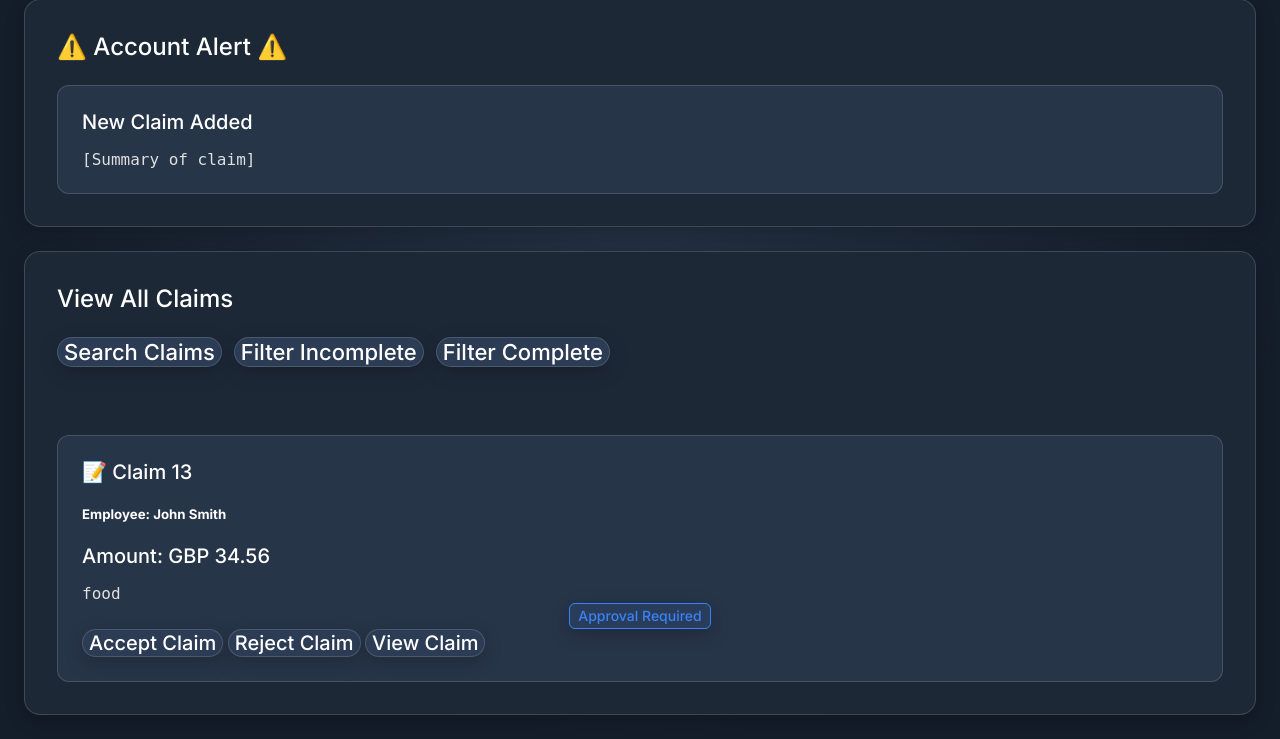
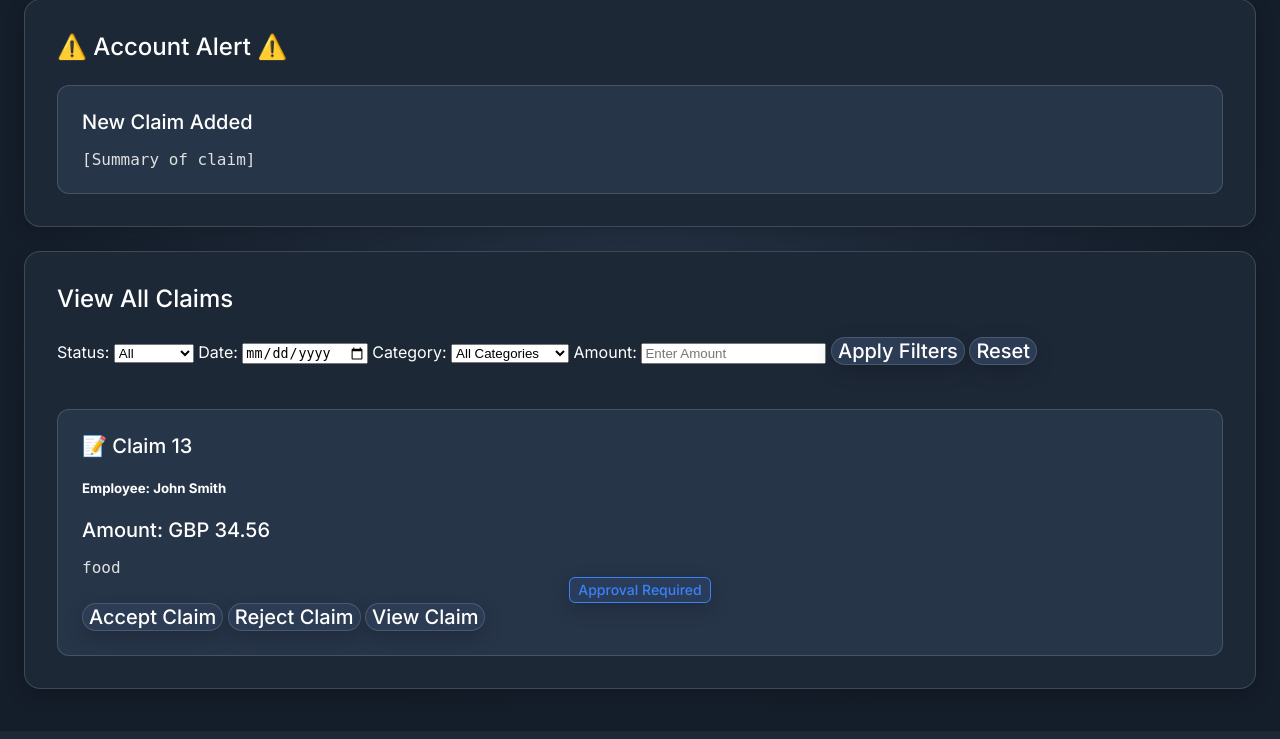
Before and after one commit to KashiCode/FDM-Expense-App, a PHP site: page /php/manager_dashboard.php in a window 1280 px wide. Shown: the part 167-906 px from the top of the page. Run offline with PHP 8.4, Linux system fonts and the light colour scheme; a user stored in the database is signed in; data comes from the database, SQL or seed files in the repository.

Commit message:
added filtering to manager dashboard

```diff
--- a/php/manager_dashboard.php
+++ b/php/manager_dashboard.php
@@ -1,12 +1,41 @@
 <?php
 session_start();
-    if(!isset($_SESSION['employeeId'])){
+if (!isset($_SESSION['employeeId']) || $_SESSION['role'] != 'Manager') {
     header("Location: ../login.html");
-    }
-    if($_SESSION['role'] != 'Manager'){
-        header("Location: ../login.html");
+    exit();
 }
 require_once "models/DatabaseManager.php";
+
+$conn = DatabaseManager::getInstance()->getConnection();
+
+// Build dynamic SQL query
+$sql = "SELECT expense_claims.*, employees.firstName, employees.lastName
+        FROM expense_claims
+        INNER JOIN employees ON expense_claims.employeeId = employees.employeeId
+        WHERE employees.manager = :managerId";
+$params = [':managerId' => $_SESSION['employeeId']];
+
+if (!empty($_GET['date'])) {
+    $sql .= " AND DATE(date) = :date";
+    $params[':date'] = $_GET['date'];
+}
+if (!empty($_GET['category'])) {
+    $sql .= " AND category LIKE :category";
+    $params[':category'] = '%' . $_GET['category'] . '%';
+}
+if (!empty($_GET['amount'])) {
+    $sql .= " AND amount = :amount";
+    $params[':amount'] = $_GET['amount'];
+}
+if (!empty($_GET['status'])) {
+    $sql .= " AND status = :status";
+    $params[':status'] = $_GET['status'];
+}
+
+$sql .= " ORDER BY date DESC";
+$stmt = $conn->prepare($sql);
+$stmt->execute($params);
+$claims = $stmt->fetchAll(PDO::FETCH_ASSOC);
 ?>
 
 <!DOCTYPE html>
@@ -16,7 +45,6 @@
     <meta name="viewport" content="width=device-width, initial-scale=1.0">
     <title>FDM Expense App</title>
     <link rel="stylesheet" href="../css/style.css">
-
 </head>
 <body>
 <div class="container">
@@ -27,7 +55,7 @@
             <form method="POST" action="../php/logout.php" style="display: inline;">
                 <button class="Btn" type="submit">
                     <div class="sign">
-                            <svg viewBox="0 0 512 512"><path d="M377.9 105.9L500.7 228.7c7.2 7.2 11.3 17.1 11.3 27.3s-4.1 20.1-11.3 27.3L377.9 406.1c-6.4 6.4-15 9.9-24 9.9c-18.7 0-33.9-15.2-33.9-33.9l0-62.1-128 0c-17.7 0-32-14.3-32-32l0-64c0-17.7 14.3-32 32-32l128 0 0-62.1c0-18.7 15.2-33.9 33.9-33.9c9 0 17.6 3.6 24 9.9zM160 96L96 96c-17.7 0-32 14.3-32 32l0 256c0 17.7 14.3 32 32 32l64 0c17.7 0 32 14.3 32 32s-14.3 32-32 32l-64 0c-53 0-96-43-96-96L0 128C0 75 43 32 96 32l64 0c17.7 0 32 14.3 32 32s-14.3 32-32 32z"></path></svg>
+                        <svg viewBox="0 0 512 512"><path d="..."></path></svg>
                     </div>
                     <div class="text">Logout</div>
                 </button>
@@ -36,59 +64,76 @@
     </nav>
     <br>
 
-
-        <!-- User Alerts -->
+    <!-- Account Alert -->
     <section class="active-alerts">
         <h3>⚠️ Account Alert ⚠️</h3>
         <div class="report">
-                <h4>New Claim Added </span></h4>
+            <h4>New Claim Added</h4>
             <p>[Summary of claim]</p>
         </div>
     </section>
 
+    <!-- Claim Filter + Results -->
     <section class="weather-map">
         <h3>View All Claims</h3>
-            <div class="tabs">
-                <button>Search Claims</button>
-                <button>Filter Incomplete</button>
-                <button>Filter Complete</button>
+
+        <!-- Filter Form -->
+        <form method="GET">
+            <label for="status">Status:</label>
+            <select name="status" id="status">
+                <option value="">All</option>
+                <option value="Pending" <?= ($_GET['status'] ?? '') == 'Pending' ? 'selected' : '' ?>>Pending</option>
+                <option value="Approved" <?= ($_GET['status'] ?? '') == 'Approved' ? 'selected' : '' ?>>Approved</option>
+                <option value="Rejected" <?= ($_GET['status'] ?? '') == 'Rejected' ? 'selected' : '' ?>>Rejected</option>
+            </select>
+
+            <label for="date">Date:</label>
+            <input type="date" name="date" value="<?= htmlspecialchars($_GET['date'] ?? '') ?>">
+
+            <label for="category">Category:</label>
+            <select name="category">
+                    <option value="">All Categories</option>
+                    <option value="Travel" <?= ($_GET['category'] ?? '') === 'Travel' ? 'selected' : '' ?>>Travel</option>
+                    <option value="Food" <?= ($_GET['category'] ?? '') === 'Food' ? 'selected' : '' ?>>Food</option>
+                    <option value="Office Supplies" <?= ($_GET['category'] ?? '') === 'Office Supplies' ? 'selected' : '' ?>>Office Supplies</option>
+                    <option value="Accommodation" <?= ($_GET['category'] ?? '') === 'Accommodation' ? 'selected' : '' ?>>Accommodation</option>
+                    <option value="Fuel" <?= ($_GET['category'] ?? '') === 'Fuel' ? 'selected' : '' ?>>Fuel</option>
+                </select>
+            <label for="amount">Amount:</label>
+            <input type="number" step="0.01" name="amount" value="<?= $_GET['amount'] ?? '' ?>" placeholder="Enter Amount">
+
+            <button type="submit">Apply Filters</button>
+            <a href="manager_dashboard.php"><button type="button">Reset</button></a>
+        </form>
+
+        <br>
+
+        <?php if ($claims): ?>
+            <?php foreach ($claims as $claim): ?>
+                <div class="report">
+                    <h4>📝 Claim <?= $claim['claimId'] ?></h4>
+                    <h5>Employee: <?= $claim['firstName'] . ' ' . $claim['lastName'] ?></h5>
+                    <h4>Amount: <?= $claim['currency'] . ' ' . $claim['amount'] ?></h4>
+                    <p><?= $claim['description'] ?></p>
+
+                    <?php if ($claim['status'] == 'Pending'): ?>
+                        <div class="badges"><button class="blue">Approval Required</button></div>
+                        <button>Accept Claim</button>
+                        <button>Reject Claim</button>
+                        <button onclick="window.location.href='view_claim.php?id=<?= $claim['claimId'] ?>'">View Claim</button>
+                    <?php elseif ($claim['status'] == 'Rejected'): ?>
+                        <div class="badges"><button class="red">Rejected</button></div>
+                        <button onclick="window.location.href='view_claim.php?id=<?= $claim['claimId'] ?>'">View Claim</button>
+                    <?php else: ?>
+                        <div class="badges"><button class="green">Approved</button></div>
+                        <button onclick="window.location.href='view_claim.php?id=<?= $claim['claimId'] ?>'">View Claim</button>
+                    <?php endif; ?>
                 </div>
-            <br>
-            <?php
-                $conn = DatabaseManager::getInstance()->getConnection();
-
-                $sql = "SELECT expense_claims.*, employees.firstName, employees.lastName
-                        FROM expense_claims
-                        INNER JOIN employees ON expense_claims.employeeId = employees.employeeId
-                        WHERE employees.manager = :managerId";
-
-                $stmt = $conn->prepare($sql);
-                $stmt->bindParam(':managerId', $_SESSION['employeeId'], PDO::PARAM_INT);
-                $stmt->execute();
-
-                if ($stmt->rowCount() > 0) {
-                    $claims = $stmt->fetchAll(PDO::FETCH_ASSOC);
-
-                    foreach ($claims as $claim) {
-                        echo "<div class='report'>";
-                        echo "<h4>📝 Claim " . $claim['claimId'] . "</h4>";
-                        echo "<h5>Employee: " . $claim['firstName'] . " " . $claim['lastName'] . "</h5>"; // Show full name
-                        echo "<h4>Amount: ". $claim['currency'] . " " . $claim['amount'] . "</h4>";
-                        echo "<p>" . $claim['description'] . "</p>";
-
-                        if ($claim['status'] == 'Pending') {
-                            echo "<div class='badges'> <button class='blue'>Approval Required</button> </div>";
-                            echo "<button>Accept Claim</button> <button>Reject Claim</button> <button onclick=\"window.location.href='view_claim.php?id=" . $claim['claimId'] . "'\">View Claim</button>";
-                        } else if ($claim['status'] == 'Rejected') {
-                            echo "<div class='badges'> <button class='red'>Rejected</button> </div>";
-                            echo "<button onclick=\"window.location.href='view_claim.php?id=" . $claim['claimId'] . "'\">View Claim</button>";
-                        }
-                        echo "</div>";
-                    }
-                } else {
-                    echo "<p>No claims found.</p>";
-                }
-            ?>
+            <?php endforeach; ?>
+        <?php else: ?>
+            <p>No claims found.</p>
+        <?php endif; ?>
     </section>
 </div>
+</body>
 </html>
```
Lines whose indentation alone changed are shown as unchanged.
